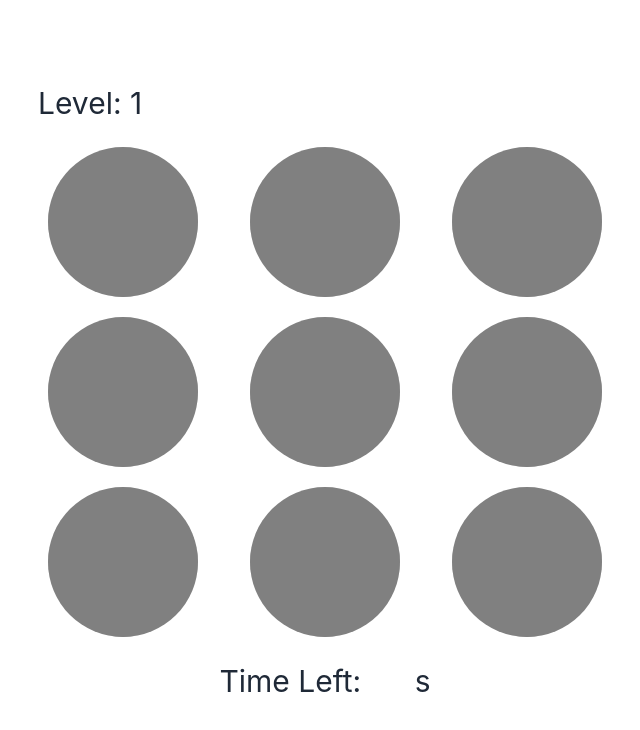
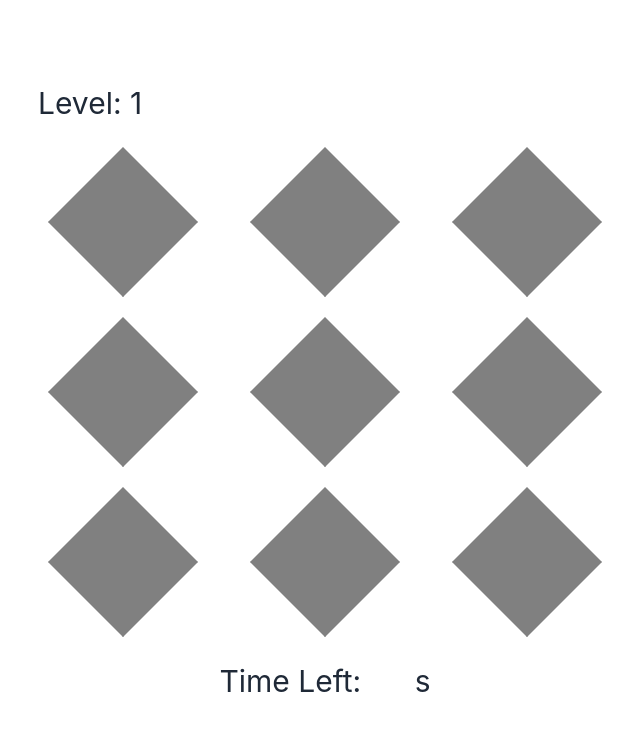
Before and after one commit to e-mny/colour_recall, a React (Create React App) app: page / in a window 1280 px wide. Shown: the top 730 px of the page, without its empty margins (315-955 px from the left). Built offline with nearby package versions, Linux system fonts and the light colour scheme.

Commit message:
diamond instead of circle

```diff
--- a/src/components/GameGrid.tsx
+++ b/src/components/GameGrid.tsx
@@ -41,7 +41,7 @@ const GameGrid: React.FC<GameGridProps> = ({ grid, onSquareClick, showInitialGri
             <Grid item xs={4} key={colIndex}>
               <Item
                 onClick={() => onSquareClick(rowIndex, colIndex)}
-                shape={'circle'}
+                shape={'triangle'}
                 isGreen={showInitialGrid && square.isGreen}
                 isSelected={square.isSelected}
               >
```
